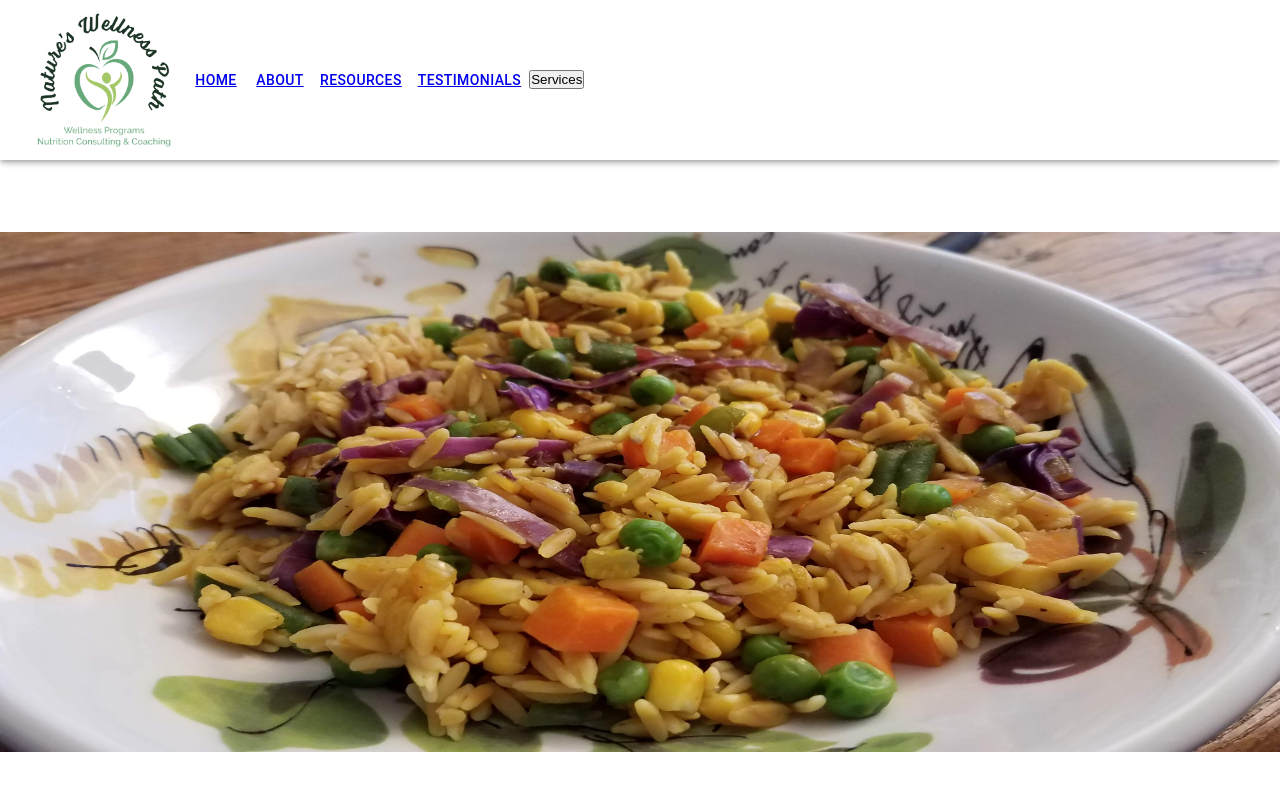
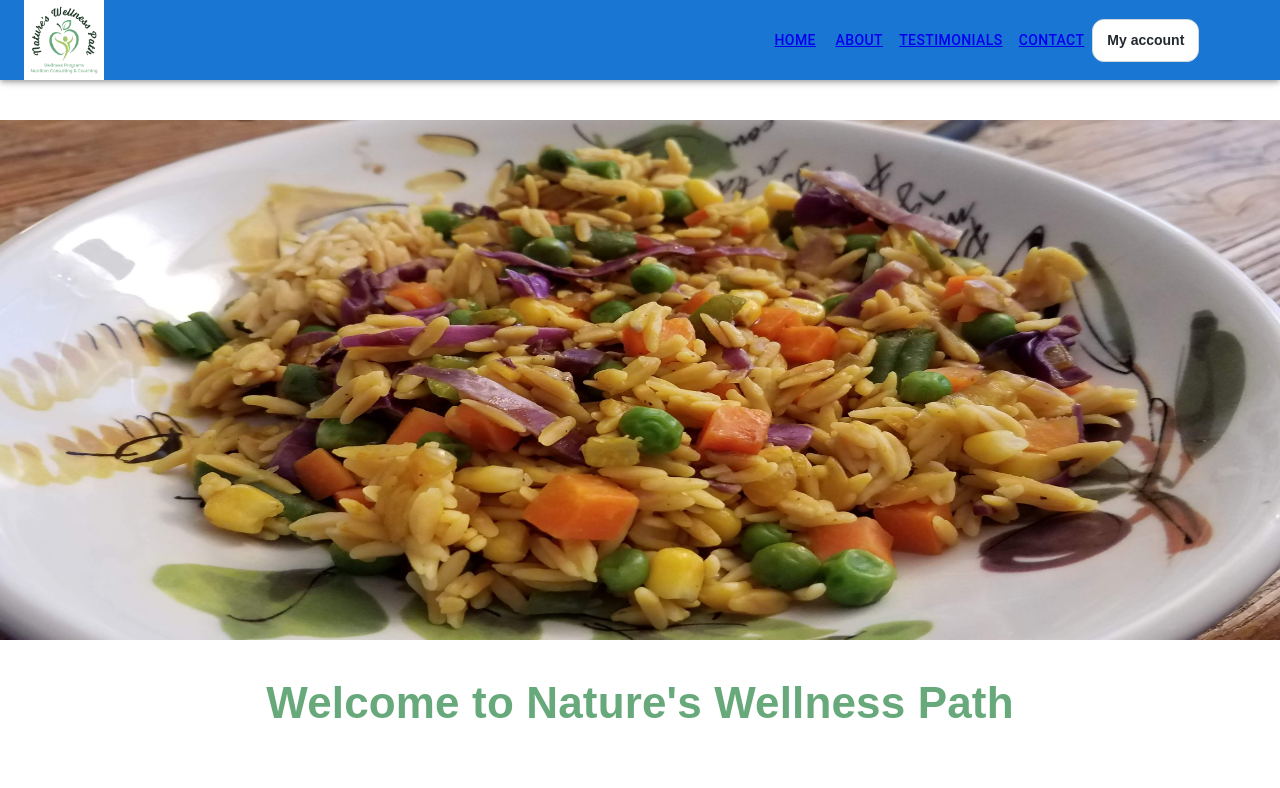
Before and after one commit to ChrisDietrich405/natures-wellness, a Next.js app: page / in a window 1280 px wide. Shown: the top 788 px of the page. Built offline with nearby package versions, Linux system fonts and the light colour scheme.

Commit message:
fixed navbar for responsivity

```diff
--- a/src/components/Header2/index.jsx
+++ b/src/components/Header2/index.jsx
@@ -1,11 +1,12 @@
 import * as React from "react";
+import Link from "next/link";
 import Image from "next/image";
-import Link from "next/link";
 import PropTypes from "prop-types";
+import { Dropdown } from "@mui/base/Dropdown";
 import { Menu } from "@mui/base/Menu";
 import { MenuButton } from "@mui/base/MenuButton";
-import { MenuItem } from "@mui/base/MenuItem";
-import { Dropdown } from "@mui/base/Dropdown";
+import { MenuItem, menuItemClasses } from "@mui/base/MenuItem";
+import { styled } from "@mui/system";
 import AppBar from "@mui/material/AppBar";
 import Box from "@mui/material/Box";
 import CssBaseline from "@mui/material/CssBaseline";
@@ -34,15 +35,30 @@ const navItems = [
     url: "/about",
   },
   {
-    title: "Resources",
-    url: "/resources",
-  },
-  {
     title: "Testimonials",
     url: "/testimonials",
   },
+  {
+    title: "Contact",
+    url: "/contact",
+  },
+  {
+    title: "Coaching Packages",
+    url: "/services/coachingPackages",
+    onlyMobile: true,
+  },
+  {
+    title: "Wellness Programs",
+    url: "/services/wellnessPrograms",
+    onlyMobile: true,
+  },
 ];
 
+const createHandleMenuClick = (menuItem) => {
+  return () => {
+    console.log(`Clicked on ${menuItem}`);
+  };
+};
 function DrawerAppBar(props) {
   const { window } = props;
   const [mobileOpen, setMobileOpen] = React.useState(false);
@@ -55,18 +71,36 @@ function DrawerAppBar(props) {
     <Box onClick={handleDrawerToggle} sx={{ textAlign: "center" }}>
       <div className={styles.logo}>
         <Image
-          width={160}
-          height={160}
+          width={80}
+          height={80}
           src={"/images/logo.png"}
           alt="Nature's Wellness Path logo"
         />
       </div>
       <Divider />
-      {navItems?.map((item, index) => (
-        <a key={index} href={item.url}>
-          {item.title}
-        </a>
+      <List>
+        {navItems.map(({ title, url }) => (
+          <ListItem key={title} disablePadding>
+            <ListItemButton sx={{ textAlign: "center" }}>
+              <Link href={url}>{title}</Link>
+            </ListItemButton>
+          </ListItem>
         ))}
+      </List>
+      <Dropdown>
+        <TriggerButton>Hello</TriggerButton>
+        <Menu slots={{ listbox: StyledListbox }}>
+          <StyledMenuItem onClick={createHandleMenuClick("Profile")}>
+            Profile
+          </StyledMenuItem>
+          <StyledMenuItem onClick={createHandleMenuClick("My account")}>
+            Language settings
+          </StyledMenuItem>
+          <StyledMenuItem onClick={createHandleMenuClick("Log out")}>
+            Log out
+          </StyledMenuItem>
+        </Menu>
+      </Dropdown>
     </Box>
   );
 
@@ -76,7 +110,7 @@ function DrawerAppBar(props) {
   return (
     <Box sx={{ display: "flex" }}>
       <CssBaseline />
-      <AppBar component="nav" className={styles.container}>
+      <AppBar component="nav">
         <Toolbar>
           <IconButton
             color="inherit"
@@ -87,48 +121,34 @@ function DrawerAppBar(props) {
           >
             <MenuIcon />
           </IconButton>
-          {/* <Typography
-            variant="h6"
-            component="div"
-            sx={{ flexGrow: 1, display: { xs: "none", sm: "block" } }}
-          >
-            Hello
-          </Typography> */}
-
+          <div className={styles.logo}>
             <Image
-            width={160}
-            height={160}
+              width={80}
+              height={80}
               src={"/images/logo.png"}
               alt="Nature's Wellness Path logo"
             />
-
+          </div>
           <Box sx={{ display: { xs: "none", sm: "block" } }}>
-            {navItems.map((item, index) => (
-              <Button key={index}>
-                <Link sx={{ color: "#fff" }} href={item.url}>
-                  {item.title}
-                </Link>
+            {navItems
+              .filter((item) => !item.onlyMobile)
+              .map(({ title, url }) => (
+                <Button key={title} sx={{ color: "#fff" }}>
+                  <Link href={url}>{title}</Link>
                 </Button>
               ))}
             <Dropdown>
-              <MenuButton>Services</MenuButton>
-              <Menu
-                style={{
-                  display: "flex",
-                  flexDirection: "column",
-                  paddingTop: "25px",
-                }}
-              >
-                <MenuItem>
-                  <Link href="/services/coachingPackages">
-                    Coaching Packages
-                  </Link>
-                </MenuItem>
-                <MenuItem>
-                  <Link href="/services/wellnessPrograms">
-                    Wellness Programs
-                  </Link>
-                </MenuItem>
+              <TriggerButton>My account</TriggerButton>
+              <Menu slots={{ listbox: StyledListbox }}>
+                <StyledMenuItem onClick={createHandleMenuClick("Profile")}>
+                  Profile
+                </StyledMenuItem>
+                <StyledMenuItem onClick={createHandleMenuClick("My account")}>
+                  Language settings
+                </StyledMenuItem>
+                <StyledMenuItem onClick={createHandleMenuClick("Log out")}>
+                  Log out
+                </StyledMenuItem>
               </Menu>
             </Dropdown>
           </Box>
@@ -154,9 +174,6 @@ function DrawerAppBar(props) {
           {drawer}
         </Drawer>
       </nav>
-      <Box component="main" sx={{ p: 3 }}>
-        <Toolbar />
-      </Box>
     </Box>
   );
 }
@@ -169,4 +186,106 @@ DrawerAppBar.propTypes = {
   window: PropTypes.func,
 };
 
+const blue = {
+  100: "#DAECFF",
+  200: "#99CCF3",
+  400: "#3399FF",
+  500: "#007FFF",
+  600: "#0072E5",
+  900: "#003A75",
+};
+
+const grey = {
+  50: "#f6f8fa",
+  100: "#eaeef2",
+  200: "#d0d7de",
+  300: "#afb8c1",
+  400: "#8c959f",
+  500: "#6e7781",
+  600: "#57606a",
+  700: "#424a53",
+  800: "#32383f",
+  900: "#24292f",
+};
+
+const StyledListbox = styled("ul")(
+  ({ theme }) => `
+  font-family: IBM Plex Sans, sans-serif;
+  font-size: 0.875rem;
+  box-sizing: border-box;
+  padding: 6px;
+  margin: 12px 0;
+  min-width: 200px;
+  border-radius: 12px;
+  overflow: auto;
+  outline: 0px;
+  background: ${theme.palette.mode === "dark" ? grey[900] : "#fff"};
+  border: 1px solid ${theme.palette.mode === "dark" ? grey[700] : grey[200]};
+  color: ${theme.palette.mode === "dark" ? grey[300] : grey[900]};
+  box-shadow: 0px 4px 30px ${
+    theme.palette.mode === "dark" ? grey[900] : grey[200]
+  };
+  z-index: 1;
+  `
+);
+
+const StyledMenuItem = styled(MenuItem)(
+  ({ theme }) => `
+  list-style: none;
+  padding: 8px;
+  border-radius: 8px;
+  cursor: default;
+  user-select: none;
+
+  &:last-of-type {
+    border-bottom: none;
+  }
+
+  &.${menuItemClasses.focusVisible} {
+    outline: 3px solid ${theme.palette.mode === "dark" ? blue[600] : blue[200]};
+    background-color: ${theme.palette.mode === "dark" ? grey[800] : grey[100]};
+    color: ${theme.palette.mode === "dark" ? grey[300] : grey[900]};
+  }
+
+  &.${menuItemClasses.disabled} {
+    color: ${theme.palette.mode === "dark" ? grey[700] : grey[400]};
+  }
+
+  &:hover:not(.${menuItemClasses.disabled}) {
+    background-color: ${theme.palette.mode === "dark" ? grey[800] : grey[100]};
+    color: ${theme.palette.mode === "dark" ? grey[300] : grey[900]};
+  }
+  `
+);
+
+const TriggerButton = styled(MenuButton)(
+  ({ theme }) => `
+  font-family: IBM Plex Sans, sans-serif;
+  font-size: 0.875rem;
+  font-weight: 600;
+  box-sizing: border-box;
+  min-height: calc(1.5em + 22px);
+  border-radius: 12px;
+  padding: 8px 14px;
+  line-height: 1.5;
+  background: ${theme.palette.mode === "dark" ? grey[900] : "#fff"};
+  border: 1px solid ${theme.palette.mode === "dark" ? grey[700] : grey[200]};
+  color: ${theme.palette.mode === "dark" ? grey[300] : grey[900]};
+
+  transition-property: all;
+  transition-timing-function: cubic-bezier(0.4, 0, 0.2, 1);
+  transition-duration: 120ms;
+
+  &:hover {
+    background: ${theme.palette.mode === "dark" ? grey[800] : grey[50]};
+    border-color: ${theme.palette.mode === "dark" ? grey[600] : grey[300]};
+  }
+
+  &:focus-visible {
+    border-color: ${blue[400]};
+    outline: 3px solid ${theme.palette.mode === "dark" ? blue[500] : blue[200]};
+  }
+  `
+);
+
 export default DrawerAppBar;
```
Also changed, not shown: src/components/Header/index.jsx (+18 -0 lines), src/components/Header3/index.jsx (deleted, +0 -165 lines). Lines whose indentation alone changed are shown as unchanged.
